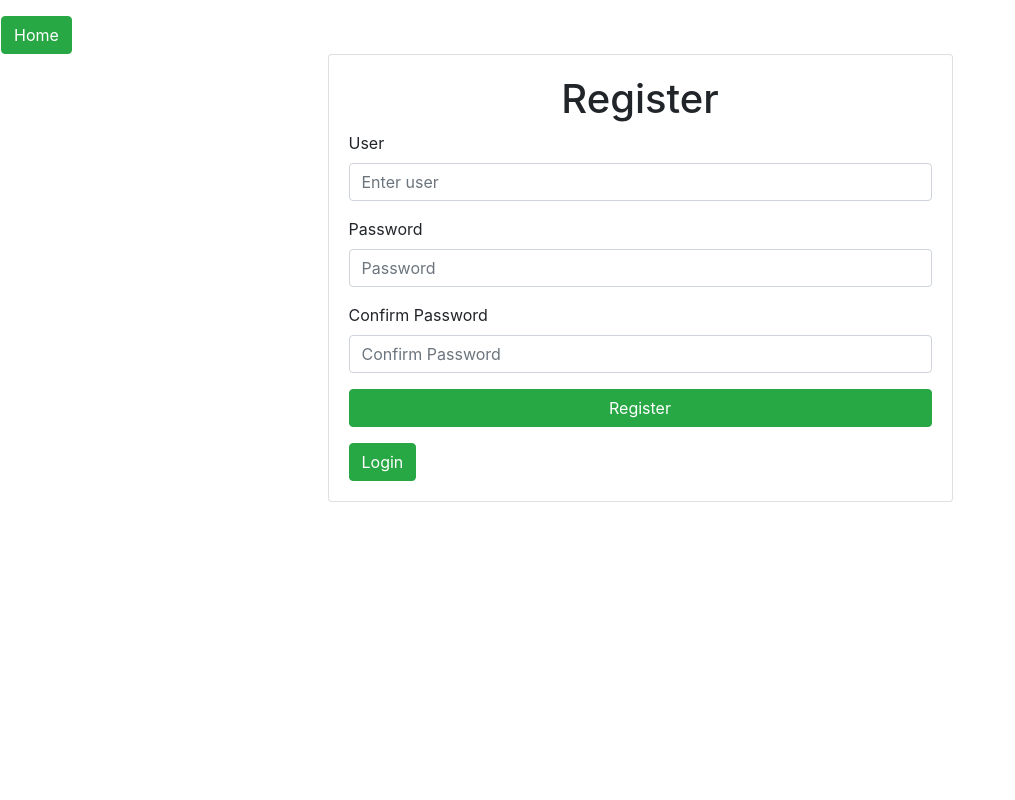
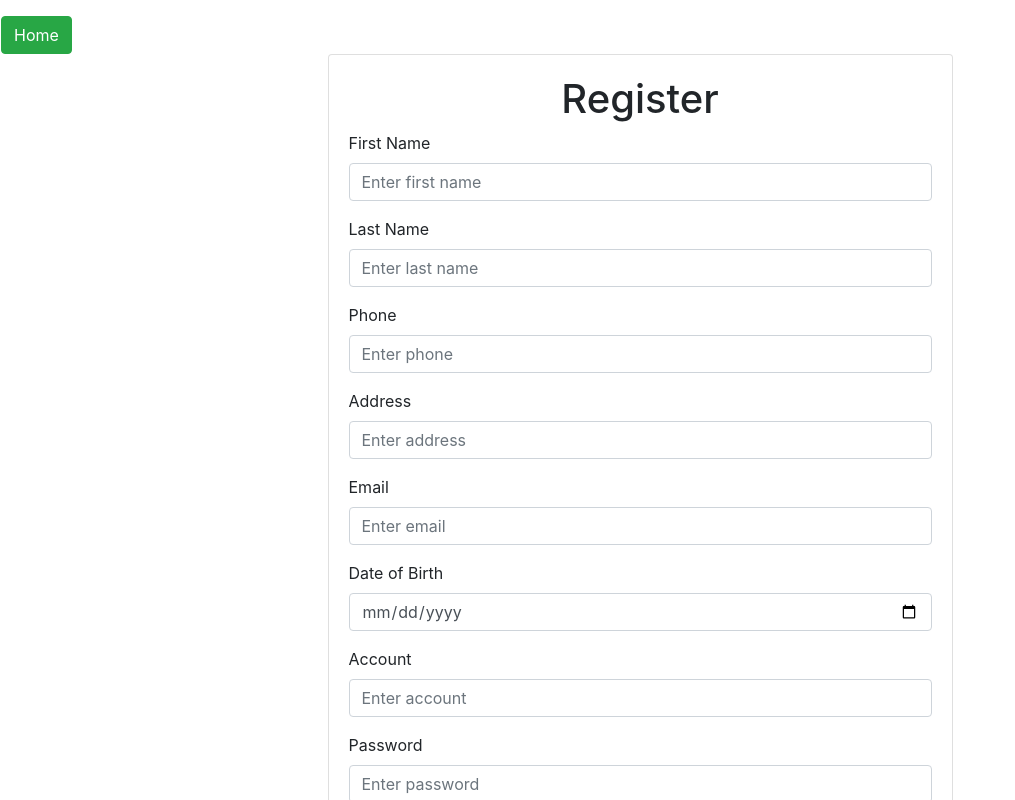
Before and after one commit to Duyanh3011/FER202_Project_SellPhoneWeb, a React (Create React App) app: page /register in a window 1280 px wide. Shown: the top 800 px of the page, without its empty margins (0-1015 px from the left). Built offline with nearby package versions, Linux system fonts and the light colour scheme.

Commit message:
Add files via upload

```diff
--- a/src/Components/Login.js
+++ b/src/Components/Login.js
@@ -1,34 +1,57 @@
 import axios from 'axios';
-import React, { useState } from 'react'
-import { Alert, Button, Card, Col, Form, Row } from 'react-bootstrap'
+import React, { useState } from 'react';
+import { Alert, Button, Card, Col, Form, Row } from 'react-bootstrap';
 import { useHref } from 'react-router-dom';
+
 export default function Login() {
-    const [user, setUser] = useState('');
+    const [account, setAccount] = useState('');
     const [password, setPassword] = useState('');
-    const [error, setError] = useState(false);
+    const [accountError, setAccountError] = useState('');
+    const [passwordError, setPasswordError] = useState('');
+    const [error, setError] = useState('');
+    const [success, setSuccess] = useState('');
+
     const hr = useHref('/');
 
     const handleSubmit = async (e) => {
         e.preventDefault();
+
+        // Đặt lại các thông báo lỗi trước khi thực hiện kiểm tra mới
+        setAccountError('');
+        setPasswordError('');
+        setError('');
+        setSuccess('');
+
         try {
-            const response = await axios.get('http://localhost:9999/users');
+            const response = await axios.get('http://localhost:9999/user');
             const users = response.data;
-            console.log(users);
-            const userCheck = users.find(u => u.user === user && u.password === password);
+
+            // Tìm người dùng trong danh sách dựa trên account hoặc email và password
+            const userCheck = users.find(u => (u.account === account || u.email === account) && u.password === password);
+
             if (userCheck) {
-                window.location.href = '/';
-                localStorage.setItem('user', JSON.stringify(userCheck.user));
+                localStorage.setItem('user', JSON.stringify(userCheck.account));
+                setSuccess('User logged in successfully');
+                setTimeout(() => {
+                    window.location.href = hr;
+                }, 2000);
             } else {
-                setError('Invalid email or password');
+                // Kiểm tra xem lỗi là do account không hợp lệ hay password không đúng
+                const accountExists = users.some(u => u.account === account || u.email === account);
+                if (!accountExists) {
+                    setAccountError('Account or email not found');
+                } else {
+                    setPasswordError('Incorrect password');
+                }
             }
         } catch (err) {
             setError('Error fetching user data');
         }
+    };
 
-    }
     return (
         <>
-        <Row >
+            <Row>
                 <Button variant="success" href='/' className="w-10 mt-3 ml-3">
                     Home
                 </Button>
@@ -40,43 +63,43 @@ export default function Login() {
                             <Form onSubmit={handleSubmit}>
                                 <h1 className="text-center">Sign in</h1>
                                 {error && <Alert variant="danger">{error}</Alert>}
-                        <Form.Group controlId="formBasicuser">
-                            <Form.Label>user</Form.Label>
+                                {success && <Alert variant="success">{success}</Alert>}
+
+                                <Form.Group controlId="formBasicAccount">
+                                    <Form.Label>Account or Email</Form.Label>
                                     <Form.Control
-                                type="user"
-                                placeholder="Enter user"
-                                value={user}
-                                onChange={(e) => setUser(e.target.value)}
+                                        type="text"
+                                        placeholder="Enter account or email"
+                                        value={account}
+                                        onChange={(e) => setAccount(e.target.value)}
                                         required
                                     />
+                                    {accountError && <Form.Text className="text-danger">{accountError}</Form.Text>}
                                 </Form.Group>
 
                                 <Form.Group controlId="formBasicPassword" className="mt-3">
                                     <Form.Label>Password</Form.Label>
                                     <Form.Control
                                         type="password"
-                                placeholder="Password"
+                                        placeholder="Enter password"
                                         value={password}
                                         onChange={(e) => setPassword(e.target.value)}
                                         required
                                     />
+                                    {passwordError && <Form.Text className="text-danger">{passwordError}</Form.Text>}
                                 </Form.Group>
 
                                 <Button variant="success" type="submit" className="w-100 mt-3">
                                     Login
                                 </Button>
                             </Form>
-                    <Button variant="success" href='/register' type="submit" className="w-10 mt-3">
+                            <Button variant="primary" href='/register' className="w-100 mt-3">
                                 Register
                             </Button>
                         </Card.Body>
-
                     </Card>
                 </Col>
             </Row>
-
-
-
         </>
-    )
+    );
 }
--- a/src/Components/Register.js
+++ b/src/Components/Register.js
@@ -4,35 +4,90 @@ import { Alert, Button, Card, Col, Form, Row } from 'react-bootstrap';
 import { useHref } from 'react-router-dom';
 
 export default function Register() {
-    const [user, setUser] = useState('');
+  const [firstName, setFirstName] = useState('');
+  const [lastName, setLastName] = useState('');
+  const [phone, setPhone] = useState('');
+  const [address, setAddress] = useState('');
+  const [email, setEmail] = useState('');
+  const [dateOfBirth, setDateOfBirth] = useState('');
+  const [account, setAccount] = useState('');
   const [password, setPassword] = useState('');
   const [confirmPassword, setConfirmPassword] = useState('');
   const [error, setError] = useState('');
   const [success, setSuccess] = useState('');
+  const [phoneError, setPhoneError] = useState('');
 
   const hr = useHref('/');
 
   const handleSubmit = async (e) => {
     e.preventDefault();
+
+    // Kiểm tra mật khẩu và mật khẩu xác nhận
     if (password !== confirmPassword) {
       setError("Passwords don't match");
       return;
     }
+
+    // Kiểm tra số điện thoại
+    const phonePattern = /^[0-9]{10}$/; // Mẫu cho số điện thoại 10 chữ số
+    if (!phonePattern.test(phone)) {
+      setPhoneError('Invalid phone number format');
+      return;
+    }
+
     try {
-            // Assuming you have a backend endpoint for registering users
-            const response = await axios.post('http://localhost:9999/users', {
-                user,
+      const response = await axios.get('http://localhost:9999/user');
+      const users = response.data;
+
+      const accountExists = users.find(user => user.account === account);
+      const emailExists = users.find(user => user.email === email);
+      const phoneExists = users.find(user => user.phone === phone);
+
+      if (accountExists) {
+        setError('This account already exists');
+        return;
+      }
+
+      if (emailExists) {
+        setError('This email already exists');
+        return;
+      }
+
+      if (phoneExists) {
+        setError('This phone number already exists');
+        return;
+      }
+
+      await axios.post('http://localhost:9999/user', {
+        firstName,
+        lastName,
+        phone,
+        address,
+        email,
+        dateOfBirth,
+        account,
         password,
       });
-            console.log(response.data); // Handle successful registration response here
-            // Redirect or show success message
+
       setSuccess('User registered successfully');
-            setError('')
+      setError('');
       setTimeout(() => {
         window.location.href = hr;
       }, 2000);
     } catch (err) {
-            setError('Error registering user');
+      setError('Account already exist');
+    }
+  };
+
+  // Hàm để kiểm tra sự hợp lệ của số điện thoại khi người dùng nhập liệu
+  const handleChangePhone = (value) => {
+    setPhone(value);
+
+    const phonePattern = /^[0-9]{10}$/;
+    if (phonePattern.test(value)) {
+      setPhoneError('');
+    } else {
+      setPhoneError('Invalid phone number format');
     }
   };
 
@@ -51,13 +106,80 @@ export default function Register() {
                 <h1 className="text-center">Register</h1>
                 {error && <Alert variant="danger">{error}</Alert>}
                 {success && <Alert variant="success">{success}</Alert>}
-                                <Form.Group controlId="formBasicuser">
-                                    <Form.Label>User</Form.Label>
+                <Form.Group controlId="formBasicFirstName">
+                  <Form.Label>First Name</Form.Label>
                   <Form.Control
                     type="text"
-                                        placeholder="Enter user"
-                                        value={user}
-                                        onChange={(e) => setUser(e.target.value)}
+                    placeholder="Enter first name"
+                    value={firstName}
+                    onChange={(e) => setFirstName(e.target.value)}
+                    required
+                  />
+                </Form.Group>
+
+                <Form.Group controlId="formBasicLastName" className="mt-3">
+                  <Form.Label>Last Name</Form.Label>
+                  <Form.Control
+                    type="text"
+                    placeholder="Enter last name"
+                    value={lastName}
+                    onChange={(e) => setLastName(e.target.value)}
+                    required
+                  />
+                </Form.Group>
+
+                <Form.Group controlId="formBasicPhone" className="mt-3">
+                  <Form.Label>Phone</Form.Label>
+                  <Form.Control
+                    type="text"
+                    placeholder="Enter phone"
+                    value={phone}
+                    onChange={(e) => handleChangePhone(e.target.value)}
+                    required
+                  />
+                  {phoneError && <Form.Text className="text-danger">{phoneError}</Form.Text>}
+                </Form.Group>
+
+                <Form.Group controlId="formBasicAddress" className="mt-3">
+                  <Form.Label>Address</Form.Label>
+                  <Form.Control
+                    type="text"
+                    placeholder="Enter address"
+                    value={address}
+                    onChange={(e) => setAddress(e.target.value)}
+                    required
+                  />
+                </Form.Group>
+
+                <Form.Group controlId="formBasicEmail" className="mt-3">
+                  <Form.Label>Email</Form.Label>
+                  <Form.Control
+                    type="email"
+                    placeholder="Enter email"
+                    value={email}
+                    onChange={(e) => setEmail(e.target.value)}
+                    required
+                  />
+                </Form.Group>
+
+                <Form.Group controlId="formBasicDateOfBirth" className="mt-3">
+                  <Form.Label>Date of Birth</Form.Label>
+                  <Form.Control
+                    type="date"
+                    placeholder="Enter date of birth"
+                    value={dateOfBirth}
+                    onChange={(e) => setDateOfBirth(e.target.value)}
+                    required
+                  />
+                </Form.Group>
+
+                <Form.Group controlId="formBasicAccount" className="mt-3">
+                  <Form.Label>Account</Form.Label>
+                  <Form.Control
+                    type="text"
+                    placeholder="Enter account"
+                    value={account}
+                    onChange={(e) => setAccount(e.target.value)}
                     required
                   />
                 </Form.Group>
@@ -66,7 +188,7 @@ export default function Register() {
                   <Form.Label>Password</Form.Label>
                   <Form.Control
                     type="password"
-                                        placeholder="Password"
+                    placeholder="Enter password"
                     value={password}
                     onChange={(e) => setPassword(e.target.value)}
                     required
@@ -77,20 +199,17 @@ export default function Register() {
                   <Form.Label>Confirm Password</Form.Label>
                   <Form.Control
                     type="password"
-                                        placeholder="Confirm Password"
+                    placeholder="Confirm password"
                     value={confirmPassword}
                     onChange={(e) => setConfirmPassword(e.target.value)}
                     required
                   />
                 </Form.Group>
 
-                                <Button variant="success" type="submit" className="w-100 mt-3">
+                <Button variant="primary" type="submit" className="mt-3">
                   Register
                 </Button>
               </Form>
-                            <Button variant="success" href='/login' type="submit" className="w-10 mt-3">
-                        Login
-                        </Button>
             </Card.Body>
           </Card>
         </Col>
```
Also changed, not shown: src/Components/Headers.js (+28 -18 lines). Lines whose indentation alone changed are shown as unchanged.
